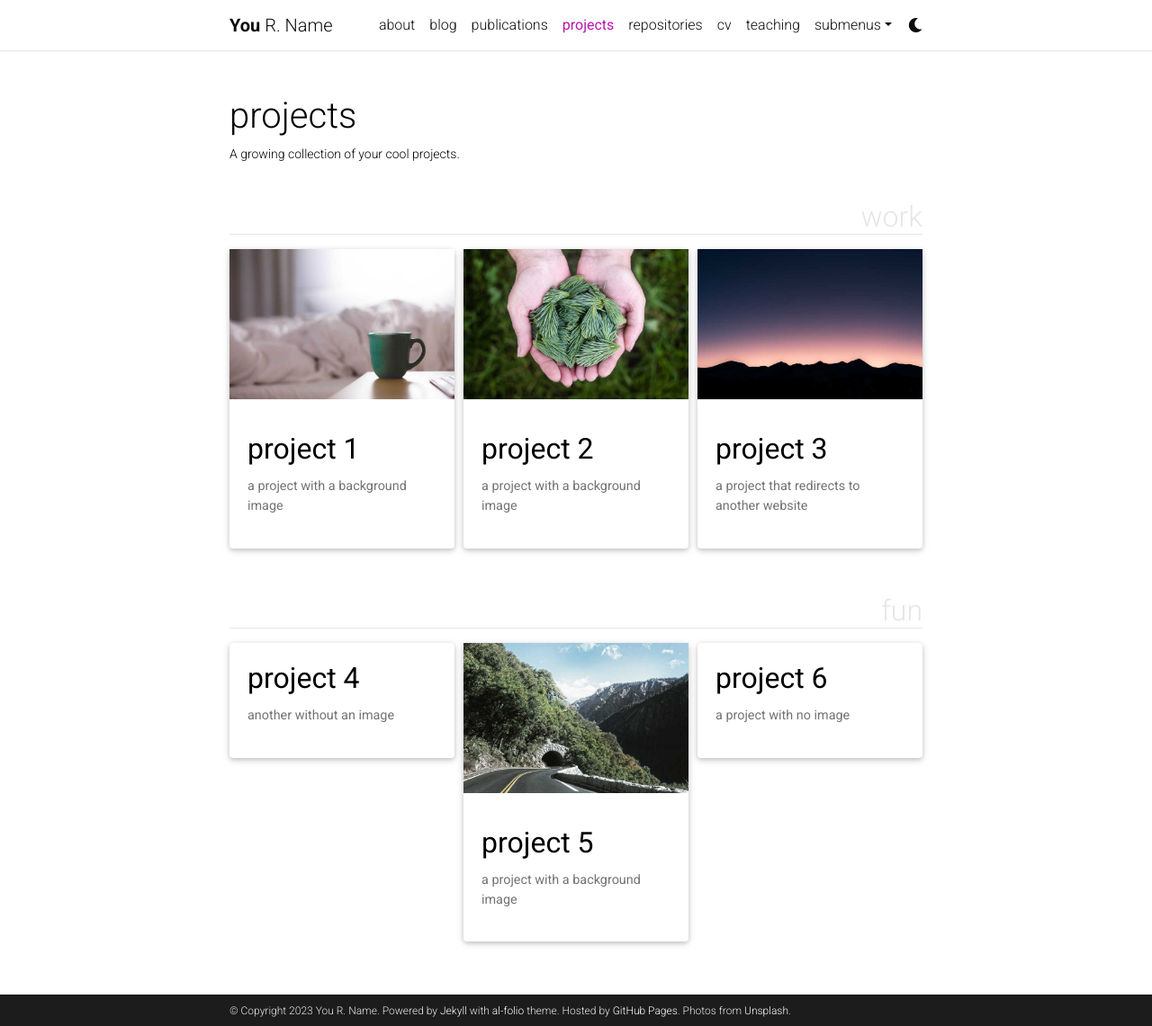
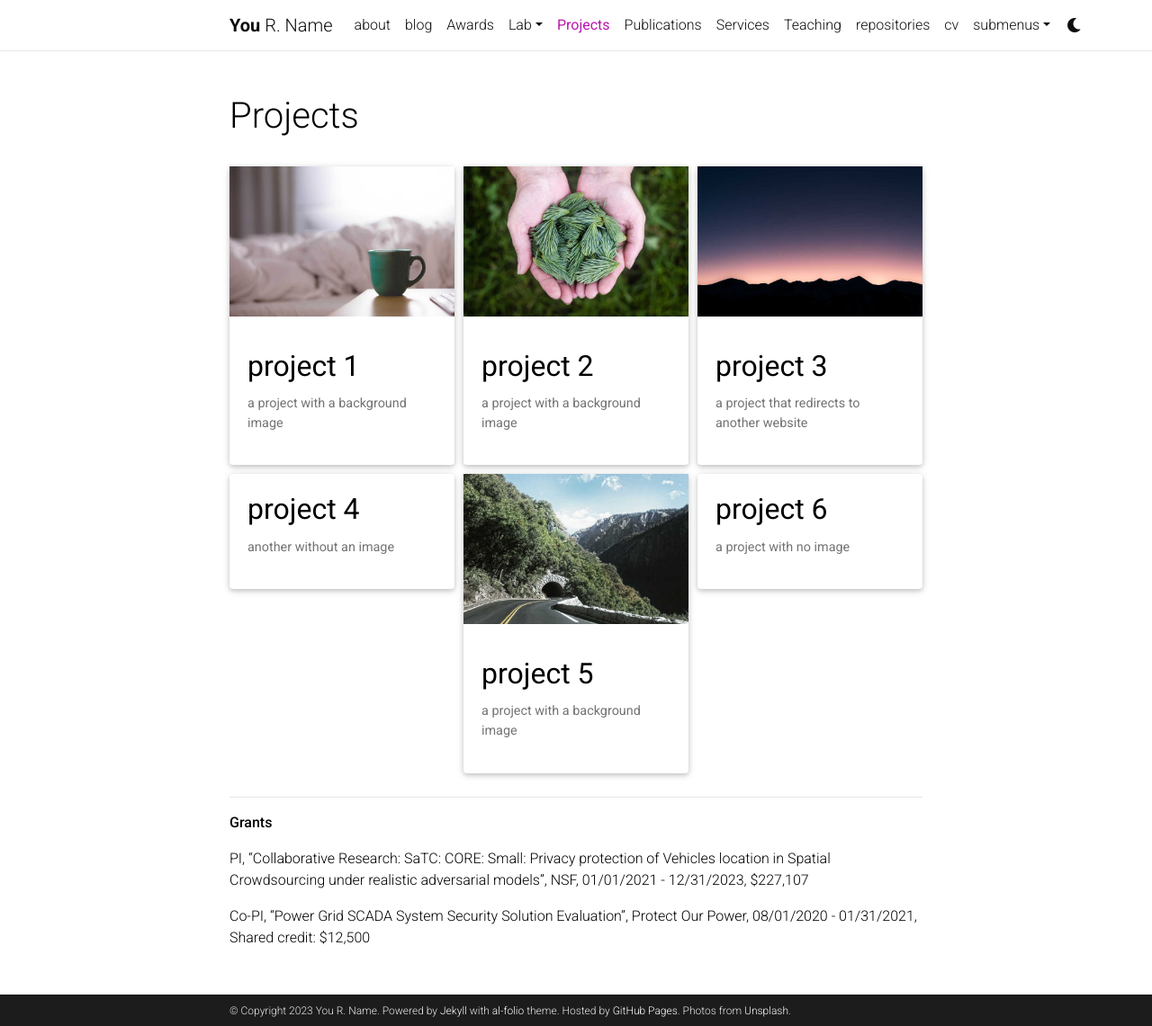
Before and after one commit to chenxiunt/chenxiunt.github.io, a Jekyll site: the page built from _pages/projects.md, in a window 1280 px wide and 1141 px high. Shown: the whole window at 90% size. Built offline with Jekyll 4.4.1, drawn with Linux system fonts in a browser that asks for light colours; full-size pictures stand in for the smaller copies a plugin makes; comment, search, counter and statistics services are not loaded; a style sheet for code colours, icons or effects is not loaded.

Commit message:
Add files via upload

```diff
--- a/_pages/projects.md
+++ b/_pages/projects.md
@@ -1,58 +1,63 @@
 ---
 layout: page
-title: projects
-permalink: /projects/
-description: A growing collection of your cool projects.
+title: Projects
+permalink: /Projects/
 nav: true
-nav_order: 2
-display_categories: [work, fun]
 horizontal: false
 ---
+<div class="projects">
+  {% if site.enable_project_categories and page.display_categories %}
+  <!-- Display categorized projects -->
+    {% for category in page.display_categories %}
+      <h2 class="category">{{category}}</h2>
+      {% assign categorized_projects = site.projects | where: "category", category %}
+      {% assign sorted_projects = categorized_projects | sort: "importance" %}
+      <!-- Generate cards for each project -->
+      {% if page.horizontal %}
+        <div class="container">
+          <div class="row row-cols-2">
+          {% for project in sorted_projects %}
+            {% include projects_horizontal.html %}
+          {% endfor %}
+          </div>
+        </div>
+      {% else %}
+        <div class="grid">
+          {% for project in sorted_projects %}
+            {% include projects.html %}
+          {% endfor %}
+        </div>
+      {% endif %}
+    {% endfor %}
 
-<!-- pages/projects.md -->
-<div class="projects">
-{%- if site.enable_project_categories and page.display_categories %}
-  <!-- Display categorized projects -->
-  {%- for category in page.display_categories %}
-  <h2 class="category">{{ category }}</h2>
-  {%- assign categorized_projects = site.projects | where: "category", category -%}
-  {%- assign sorted_projects = categorized_projects | sort: "importance" %}
-  <!-- Generate cards for each project -->
-  {% if page.horizontal -%}
-  <div class="container">
-    <div class="row row-cols-2">
-    {%- for project in sorted_projects -%}
-      {% include projects_horizontal.html %}
-    {%- endfor %}
-    </div>
-  </div>
-  {%- else -%}
-  <div class="grid">
-    {%- for project in sorted_projects -%}
-      {% include projects.html %}
-    {%- endfor %}
-  </div>
-  {%- endif -%}
-  {% endfor %}
+  {% else %}
+  <!-- Display projects without categories -->
+    {% assign sorted_projects = site.projects | sort: "importance" %}
+    <!-- Generate cards for each project -->
+    {% if page.horizontal %}
+      <div class="container">
+        <div class="row row-cols-2">
+        {% for project in sorted_projects %}
+          {% include projects_horizontal.html %}
+        {% endfor %}
+        </div>
+      </div>
+    {% else %}
+      <div class="grid">
+        {% for project in sorted_projects %}
+          {% include projects.html %}
+        {% endfor %}
+      </div>
+    {% endif %}
 
-{%- else -%}
-<!-- Display projects without categories -->
-  {%- assign sorted_projects = site.projects | sort: "importance" -%}
-  <!-- Generate cards for each project -->
-  {% if page.horizontal -%}
-  <div class="container">
-    <div class="row row-cols-2">
-    {%- for project in sorted_projects -%}
-      {% include projects_horizontal.html %}
-    {%- endfor %}
-    </div>
-  </div>
-  {%- else -%}
-  <div class="grid">
-    {%- for project in sorted_projects -%}
-      {% include projects.html %}
-    {%- endfor %}
-  </div>
-  {%- endif -%}
-{%- endif -%}
+  {% endif %}
+
 </div>
+
+---
+
+**Grants**
+
+PI, “Collaborative Research: SaTC: CORE: Small: Privacy protection of Vehicles location in Spatial Crowdsourcing under realistic adversarial models”, NSF, 01/01/2021 - 12/31/2023, $227,107
+
+Co-PI, “Power Grid SCADA System Security Solution Evaluation”, Protect Our Power, 08/01/2020 - 01/31/2021, Shared credit: $12,500
```
Also changed, not shown: _pages/about.md (+10 -8 lines), _pages/activities.md (added, +31 -0 lines), _pages/awards.md (added, +22 -0 lines), _pages/lab.md (added, +12 -0 lines), _pages/people.md (added, +57 -0 lines), _pages/publications.md (+14 -7 lines), _pages/services.md (added, +80 -0 lines), _pages/teaching.md (+7 -6 lines), 1 other file.
